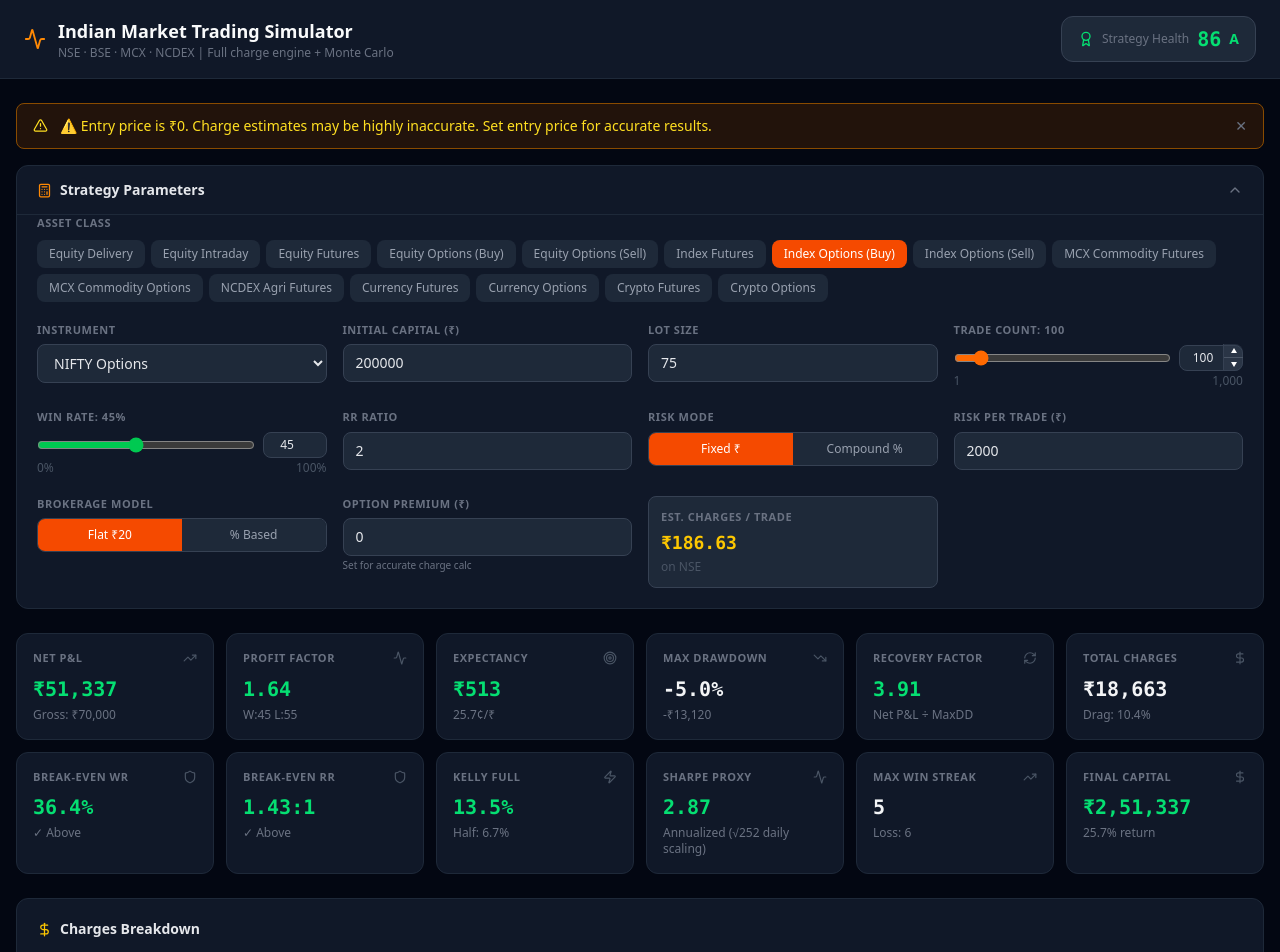
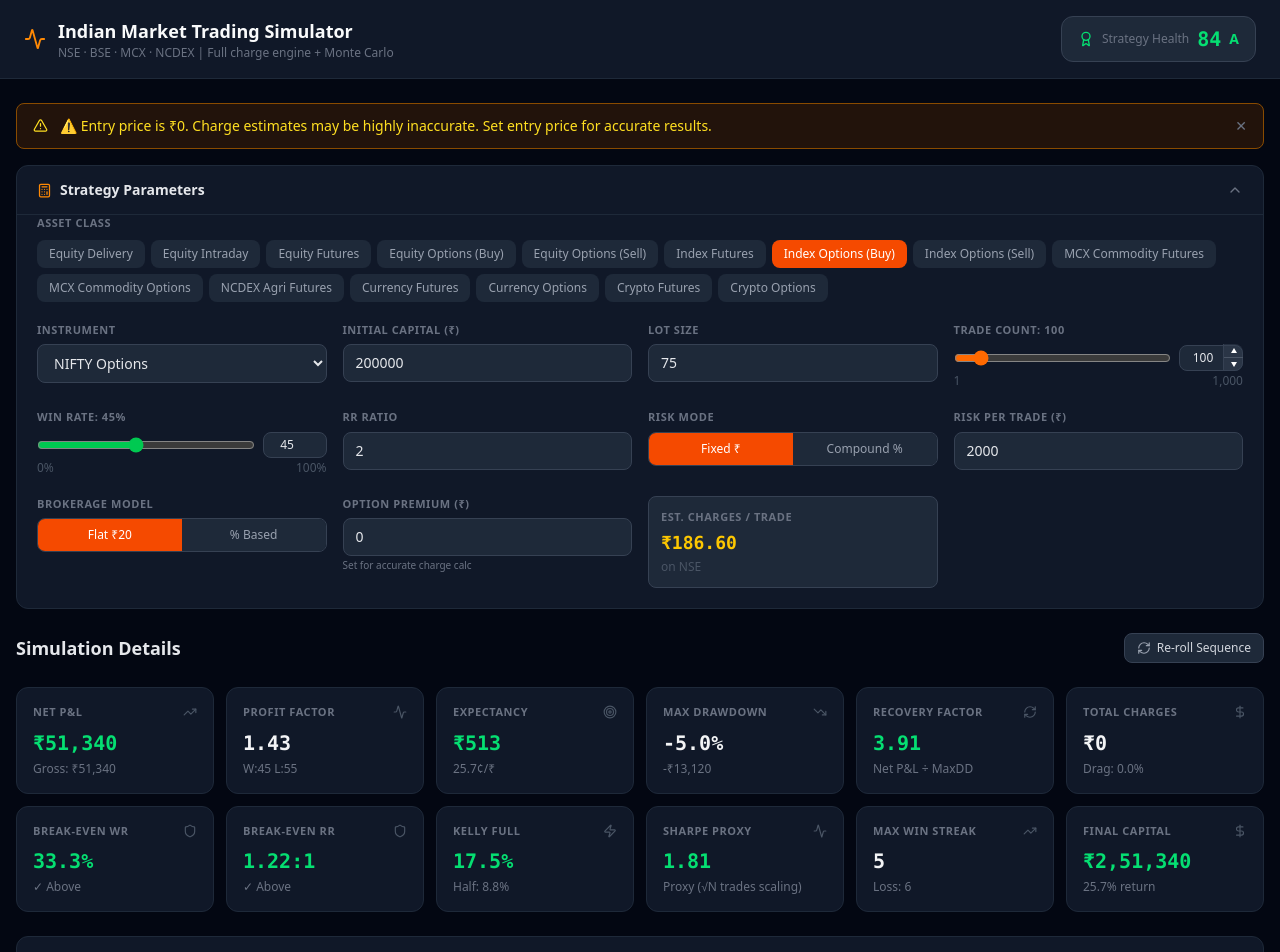
Before and after one commit to adityaxrawal/trade-simulator, a React (Vite) app: page / in a window 1280 px wide. Shown: the top 952 px of the page. Built offline with nearby package versions, Linux system fonts and the light colour scheme.

Commit message:
fix: Correct various simulation calculation flaws, including GST base and Sharpe ratio, enhance compounding charge accuracy, and introduce a simulation re-roll option.

```diff
--- a/src/TradingSimulator.jsx
+++ b/src/TradingSimulator.jsx
@@ -3,6 +3,7 @@
  * Composes all sub-components and hooks into the full dashboard.
  */
 
+import { RefreshCw } from "lucide-react";
 import { useSimulation, useChartData, useMonteCarlo } from "./hooks";
 import {
   Header,
@@ -102,6 +103,22 @@ export default function TradingSimulator() {
         />
 
         {sim.metrics && (
+          <div className="flex items-center justify-between">
+            <h2 className="text-lg font-bold text-gray-200">
+              Simulation Details
+            </h2>
+            <button
+              onClick={() => sim.setSeedOffset((o) => o + 1)}
+              className="flex items-center gap-1.5 px-3 py-1.5 bg-gray-800 hover:bg-gray-700 text-gray-300 text-xs font-medium rounded-lg border border-gray-700 transition-colors"
+              title="Generate a new randomized sequence of wins and losses based on the win rate."
+            >
+              <RefreshCw size={14} className="text-gray-400" />
+              Re-roll Sequence
+            </button>
+          </div>
+        )}
+
+        {sim.metrics && (
           <KPIGrid
             metrics={sim.metrics}
             simData={sim.simData}
--- a/src/components/panels/StrategyParametersPanel.jsx
+++ b/src/components/panels/StrategyParametersPanel.jsx
@@ -606,8 +606,11 @@ const StrategyParametersPanel = ({
                 </div>
               </div>
               <div>
-                <label className="block text-[11px] font-semibold uppercase tracking-wider text-gray-500 mb-1.5">
-                  Margin Required
+                <label
+                  className="block text-[11px] font-semibold uppercase tracking-wider text-gray-500 mb-1.5 cursor-help flex items-center gap-1 w-max"
+                  title="P&L simulation uses fixed risk/reward, not leveraged notional. Leverage affects margin only."
+                >
+                  Margin Required ⓘ
                 </label>
                 <div className="bg-gray-800 border border-gray-700 rounded-lg px-3 py-2 text-sm">
                   <div className="font-mono text-cyan-400">
--- a/src/components/ui/KPIGrid.jsx
+++ b/src/components/ui/KPIGrid.jsx
@@ -149,8 +149,8 @@ const KPIGrid = React.memo(
         value={
           !isFinite(metrics.sharpeProxy) ? "∞" : metrics.sharpeProxy.toFixed(2)
         }
-        subText="Annualized (√252 daily scaling)"
-        tooltip="Mean return / StdDev × √252 — annualized Sharpe estimate assuming daily trade frequency."
+        subText="Proxy (√N trades scaling)"
+        tooltip="Mean return / StdDev × √N — per-simulation Proxy estimate."
         isPositive={metrics.sharpeProxy > 1}
         isNegative={metrics.sharpeProxy < 0}
         icon={Activity}
--- a/src/hooks/useSimulation.js
+++ b/src/hooks/useSimulation.js
@@ -33,6 +33,8 @@ export const useSimulation = () => {
     const [brokerageRate, setBrokerageRate] = useState(0.0003);
     // #2/#3: Entry price for accurate turnover estimation
     const [entryPrice, setEntryPrice] = useState(0);
+    // Flaw 8 fix: Add seedOffset state to allow re-rolling the main simulation
+    const [seedOffset, setSeedOffset] = useState(0);
 
     // ── Crypto-specific State ──
     const [isMaker, setIsMaker] = useState(true);
@@ -276,11 +278,12 @@ export const useSimulation = () => {
             dpCharge: isCrypto ? 0 : Number(chargesObj.dpCharge),
             chargeRatePct,
             baseNotional: estimatedTurnover.buy,
+            seedOffset,
         });
     }, [
         capital, numTrades, winRate, rrRatio, riskMode,
         riskPerTrade, riskPercent, chargesPerTradeForSim, chargesObj.dpCharge, isBlocked, isCrypto,
-        estimatedTurnover.buy,
+        estimatedTurnover.buy, seedOffset,
     ]);
 
     const metrics = useMemo(() => {
@@ -400,6 +403,7 @@ export const useSimulation = () => {
         brokerageModel, setBrokerageModel,
         brokerageRate, setBrokerageRate,
         entryPrice, setEntryPrice,
+        seedOffset, setSeedOffset,
         // Crypto state + setters
         isMaker, setIsMaker,
         isScalperActive, setIsScalperActive,
--- a/src/utils/calculations.js
+++ b/src/utils/calculations.js
@@ -99,10 +99,10 @@ export const calculateCharges = (
         ? MCX_EXCH_RATES[derivativeType] : rates.exch_rate;
     const exchTxn = exchRate * totalTurnover;
     const sebiCharge = isCrypto ? 0 : SEBI_RATE * totalTurnover;
-    // #12: GST base includes SEBI charges per CBIC rules
+    // Flaw 7 fix: GST base should NOT include statutory SEBI charges per CBIC clarification
     const gst = isCrypto
         ? CRYPTO_FEE_RATES.gst * brokerage
-        : GST_RATE * (brokerage + exchTxn + sebiCharge);
+        : GST_RATE * (brokerage + exchTxn);
     const stampDuty = rates.stamp_buy * buyTurnover;
     const dpCharge = rates.dp_charge;
     const total =
@@ -146,7 +146,9 @@ export const computeMetrics = (
         initialCapital, finalCapital, ruinAtTrade, overflowWarning,
     } = simData;
     const numTrades = trades.length;
-    const actualWinRate = safeDivide(winCount, numTrades) * 100;
+    // Flaw 1 fix: actualWinRate denominator should exclude post-ruin placeholder trades
+    const activeStatsTrades = trades.filter(t => !t.isRuined).length;
+    const actualWinRate = safeDivide(winCount, activeStatsTrades) * 100;
 
     // F-003: Return Infinity when all trades win (no losses)
     const profitFactor = totalGrossLosses === 0
@@ -188,10 +190,11 @@ export const computeMetrics = (
         returns.reduce((a, b) => a + Math.pow(b - meanReturn, 2), 0),
         Math.max(1, numActive - 1),
     );
-    // #9: Use √252 for daily annualization instead of √numTrades
+    // Flaw 5 fix: Use per-simulation Sharpe (√numTrades) instead of annual (√252) since frequency is unknown
     const sharpeProxy =
-        safeDivide(meanReturn, Math.sqrt(variance)) * Math.sqrt(252);
-    const chargeDragPct = safeDivide(chargesSum, totalGrossWins) * 100;
+        safeDivide(meanReturn, Math.sqrt(variance)) * Math.sqrt(numTrades);
+    // Flaw 6 fix: chargeDragPct uses gross P&L as the denominator, not just wins
+    const chargeDragPct = safeDivide(chargesSum, Math.abs(grossPnlSum)) * 100;
 
     // Flaw 7 fix: Track actual average risk for compounding accuracy
     const activeTradesForRisk = trades.filter(t => !t.isRuined);
--- a/src/utils/simulation.js
+++ b/src/utils/simulation.js
@@ -27,12 +27,13 @@ export const runSimulation = (params) => {
     const {
         initialCapital, numTrades, winRate, rrRatio,
         riskMode, riskPerTrade, riskPercent, chargesPerTrade,
-        dpCharge = 0, chargeRatePct = 0, baseNotional = 0,
+        dpCharge = 0, chargeRatePct = 0, baseNotional = 0, seedOffset = 0
     } = params;
 
     // Fixed seed so that tweaking parameters like RR ratio or Win Rate
     // results in predictable and smooth P&L changes without altering the random sequence.
-    const seed = 0x5f3759df;
+    // Flaw 8 fix: Allows varying the seed by passing seedOffset.
+    const seed = (0x5f3759df + (seedOffset * 2654435761)) | 0;
     let rng = seed;
     // F-023: Fixed divisor for correct [0,1) range
     const random = () => {
@@ -90,9 +91,9 @@ export const runSimulation = (params) => {
 
         // Flaw 3 fix: In compounding mode, scale charges proportionally
         // to the current position size rather than using the fixed initial amount.
-        // DP charges are flat per-execution and should not be scaled.
+        // Removed baseNotional > 0 check so it scales even when entryPrice is 0.
         let currentCharges;
-        if (riskMode === 'compounding' && baseNotional > 0 && chargeRatePct > 0) {
+        if (riskMode === 'compounding') {
             // Derive current notional from the ratio of current risk to initial risk
             const initialRisk = riskPerTrade;
             const scaleFactor = safeDivide(effectiveRisk, initialRisk);
@@ -108,7 +109,10 @@ export const runSimulation = (params) => {
         const capitalBeforeTrade = capital;
         capital = Math.max(0, capital + netPnl);
         const actualNetPnl = capital - capitalBeforeTrade;
-        const actualGrossPnl = actualNetPnl + currentCharges; // Adjust gross PnL to what was actually lost
+
+        // Flaw 2 fix: Cap actualCharges to what was actually absorbed when capital is wiped out
+        const actualCharges = Math.min(currentCharges, currentCharges + actualNetPnl - grossPnl);
+        const actualGrossPnl = actualNetPnl + actualCharges;
 
         // F-009: Cap compounding at ₹100Cr
         if (capital > COMPOUNDING_CAP) {
@@ -123,7 +127,7 @@ export const runSimulation = (params) => {
 
         grossPnlSum += actualGrossPnl;
         netPnlSum += actualNetPnl;
-        chargesSum += currentCharges;
+        chargesSum += actualCharges;
 
         if (isWin) {
             winCount++;
@@ -209,9 +213,9 @@ export const runMonteCarlo = (params, simCount = 500) => {
                     : Math.min(riskPerTrade, capital);
             const grossPnl = isWin ? risk * rrRatio : -risk;
 
-            // Flaw 3 fix: Scale charges in compounding mode
+            // Flaw 3 fix: Scale charges in compounding mode regardless of baseNotional
             let currentCharges;
-            if (riskMode === 'compounding' && baseNotional > 0 && chargeRatePct > 0) {
+            if (riskMode === 'compounding') {
                 const scaleFactor = safeDivide(risk, initialRisk);
                 const scalableCharges = chargesPerTrade - dpCharge;
                 currentCharges = scalableCharges * scaleFactor + dpCharge;
```
